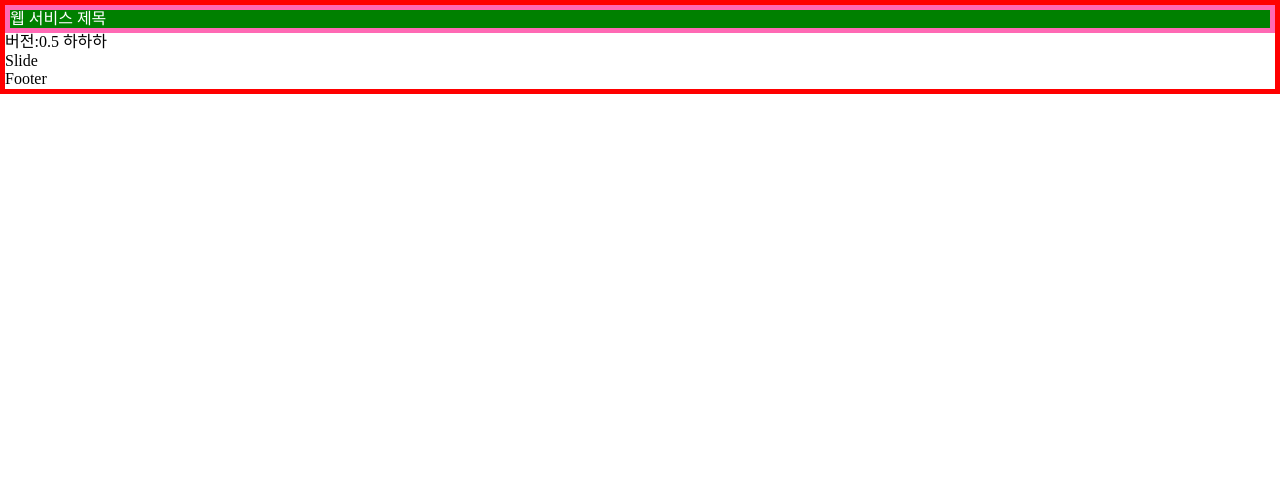
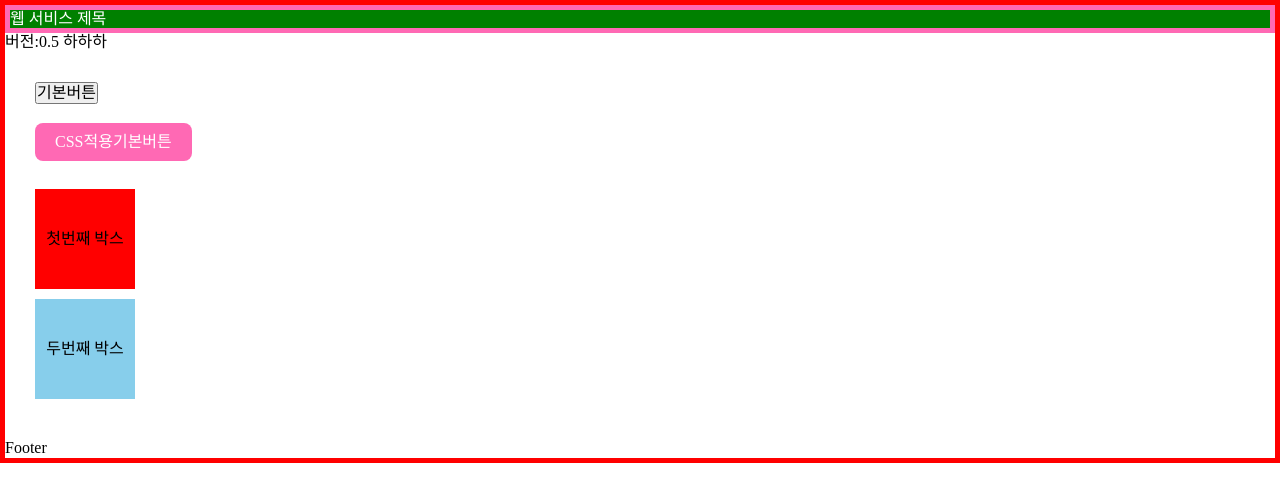
Before and after one commit to devyubi/til_react_cra, a React (Create React App) app: page / in a window 1280 px wide. Shown: the top 502 px of the page. Built offline with nearby package versions, Linux system fonts and the light colour scheme.

Commit message:
[docs] props 적용해보기

```diff
--- a/package.json
+++ b/package.json
@@ -3,6 +3,8 @@
   "version": "0.1.0",
   "private": true,
   "dependencies": {
+    "@emotion/react": "^11.14.0",
+    "@emotion/styled": "^11.14.1",
     "normalize": "^0.3.1",
     "react": "^19.1.0",
     "react-dom": "^19.1.0",
--- a/src/components/Slide.jsx
+++ b/src/components/Slide.jsx
@@ -1,8 +1,53 @@
 import React from "react";
 import "../css/Slide.css";
+import styled from "@emotion/styled";
+import { BsBack } from "react-icons/bs";
+function Slide() {
+  // js 자리
 
-function Slide() {
-  return <div>Slide</div>;
+  // Emotion 관련
+  // 기본형
+  const BasicButton = styled.button``;
+  // CSS 추가형
+  const BasicUpButton = styled.button`
+    background-color: hotpink;
+    color: #fff;
+    padding: 10px 20px;
+    border: none;
+    border-radius: 8px;
+    font-size: 16px;
+    cursor: pointer;
+    /* SCSS 적용 가능 */
+    &:hover {
+      background-color: red;
+    }
+  `;
+  // props (React에서 컴포넌트한테 값을 전달하는 방법) 로 동적인 즉, 실시간으로 변경하기
+  const Box = styled.div`
+    background-color: ${props => props.bg};
+    width: 100px;
+    height: 100px;
+    display: flex;
+    justify-content: center;
+    align-items: center;
+    margin: 10px 0;
+  `;
+
+  // jsx 자리
+  return (
+    <div style={{ padding: "30px" }}>
+      <BasicButton>기본버튼</BasicButton>
+      <br />
+      <br />
+      <BasicUpButton>CSS적용기본버튼</BasicUpButton>
+      <br />
+      <br />
+      <Box bg="red" width="200px">
+        첫번째 박스
+      </Box>
+      <Box bg="skyblue">두번째 박스</Box>
+    </div>
+  );
 }
 
 export default Slide;
--- a/src/css/Slide.css
+++ b/src/css/Slide.css
@@ -0,0 +1,21 @@
+.title {
+  color: hotpink;
+  font-size: 40px;
+  text-align: center;
+}
+.content {
+  position: relative;
+  font-size: 20px;
+  text-align: center;
+  font-weight: 500;
+  color: red;
+}
+.slide {
+  background-color: yellow;
+  font-weight: 500;
+  margin: 20px 0;
+}
+.notice {
+  background-color: brown;
+  padding: 10px 0;
+}
--- a/src/index.js
+++ b/src/index.js
@@ -1,12 +1,11 @@
 import React from "react";
 import ReactDOM from "react-dom/client";
+// css
 import "./index.css";
-import App from "./App";
 import StartPage from "./pages/StartPage";
+
 const root = ReactDOM.createRoot(document.getElementById("root"));
-const Hello = function () {
-  return <div>안녕하세요.</div>;
-};
+
 root.render(
   <div className="wrap">
     <StartPage></StartPage>
```
Also changed, not shown: .eslintrc.json, 2 other files (tests, documents, lock files or other folders).
